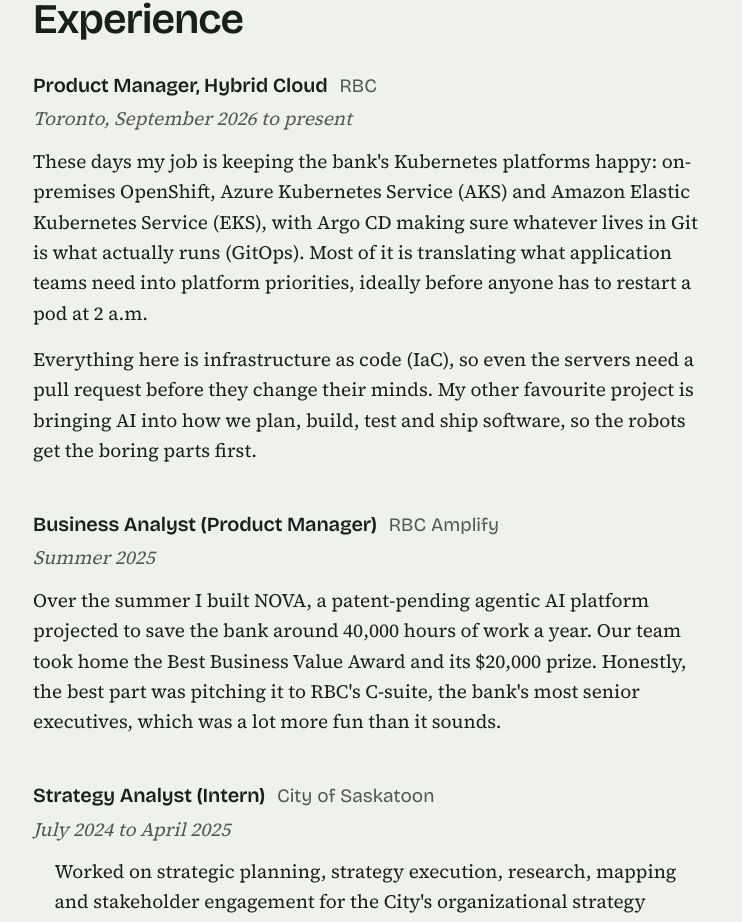
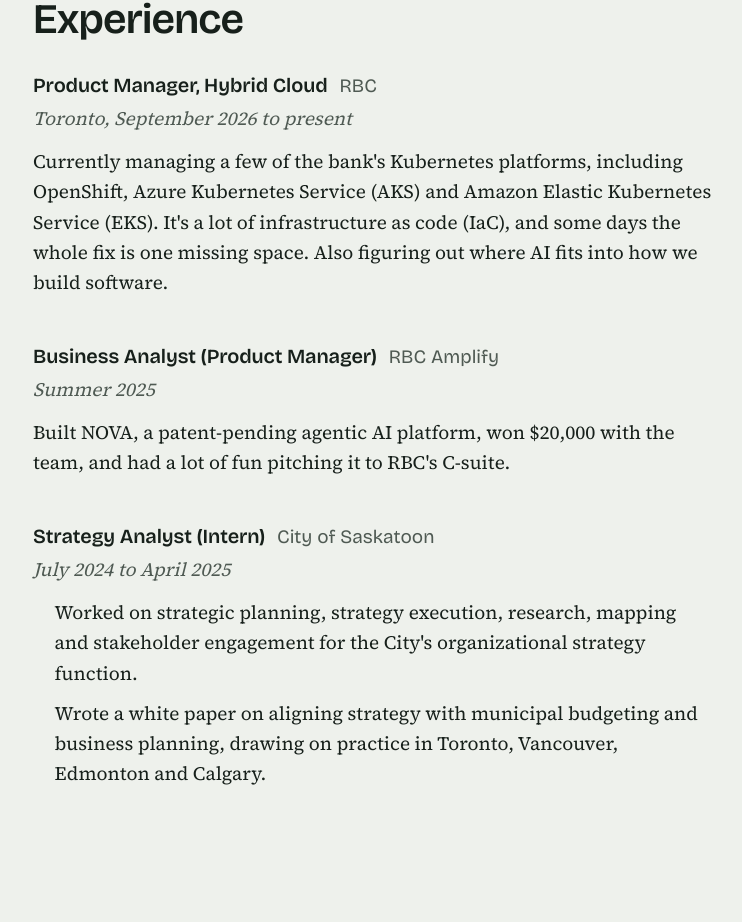
Before and after one commit to A-Pamimo/pamimo_com, a Next.js app: page / in a window 1280 px wide. Shown: the part 1019-1941 px from the top of the page, without its empty margins (135-877 px from the left). Built offline with nearby package versions, Linux system fonts and the light colour scheme.

Commit message:
Make the two RBC roles plainer and drop the 40,000 hours line
Co-Authored-By: Claude Opus 5.5 <noreply@anthropic.com>
Claude-Session: https://claude.ai/code/session_01GGQRaXiyeg6QgkDN5mF5SZ

```diff
--- a/content/site.ts
+++ b/content/site.ts
@@ -60,8 +60,7 @@ export const site = {
             place: 'Toronto',
             dates: 'September 2026 to present',
             story: [
-                "These days my job is keeping the bank's Kubernetes platforms happy: on-premises OpenShift, Azure Kubernetes Service (AKS) and Amazon Elastic Kubernetes Service (EKS), with Argo CD making sure whatever lives in Git is what actually runs (GitOps). Most of it is translating what application teams need into platform priorities, ideally before anyone has to restart a pod at 2 a.m.",
-                'Everything here is infrastructure as code (IaC), so even the servers need a pull request before they change their minds. My other favourite project is bringing AI into how we plan, build, test and ship software, so the robots get the boring parts first.',
+                "Currently managing a few of the bank's Kubernetes platforms, including OpenShift, Azure Kubernetes Service (AKS) and Amazon Elastic Kubernetes Service (EKS). It's a lot of infrastructure as code (IaC), and some days the whole fix is one missing space. Also figuring out where AI fits into how we build software.",
             ],
         },
         {
@@ -71,7 +70,7 @@ export const site = {
             place: null,
             dates: 'Summer 2025',
             story: [
-                "Over the summer I built NOVA, a patent-pending agentic AI platform projected to save the bank around 40,000 hours of work a year. Our team took home the Best Business Value Award and its $20,000 prize. Honestly, the best part was pitching it to RBC's C-suite, the bank's most senior executives, which was a lot more fun than it sounds.",
+                "Built NOVA, a patent-pending agentic AI platform, won $20,000 with the team, and had a lot of fun pitching it to RBC's C-suite.",
             ],
         },
         {
```
